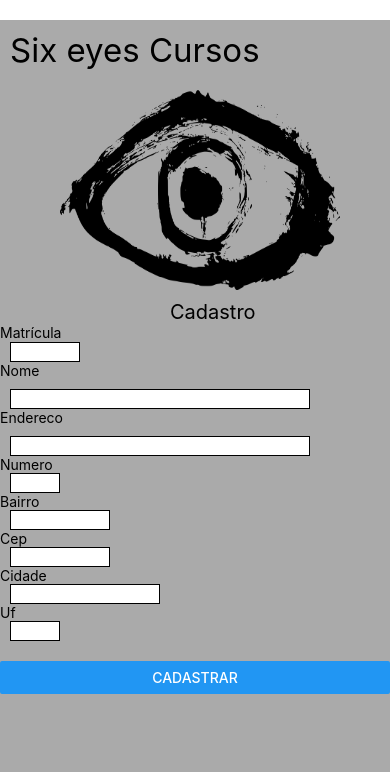
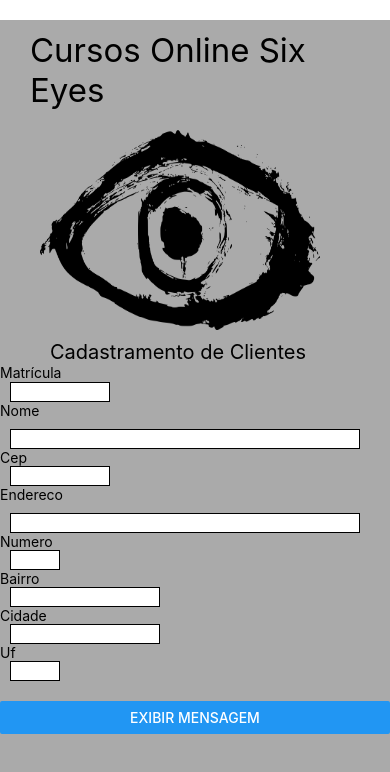
Before and after one commit to Rodrigoleiroz/exe_aula1_android, a React Native app in the folder app_aula1/: screen / in a window 390 px wide. Shown: the top 772 px of the page. Built offline with nearby package versions, Linux system fonts and the light colour scheme.

Commit message:
change name and alert

```diff
--- a/app_aula1/App.js
+++ b/app_aula1/App.js
@@ -1,24 +1,28 @@
 import { StatusBar } from 'expo-status-bar';
 import React, { useState } from 'react';
-import { StyleSheet, Text, View, TextInput, Image, ScrollView, Button, Alert } from 'react-native';
+import { StyleSheet, Text, View, TextInput, Image, ScrollView, Button } from 'react-native';
 
 
 export default function App() {
   const [matricula, setMatricula] = useState('');
+  const matInteiro = () => {
+    setMatricula(parseInt(matricula))
+  }
   const [nome, setNome] = useState('');
+  const [cep, setCep] = useState('');
   const [endereco, setEndereco] = useState('');
   const [numero, setNumero] = useState('');
   const [bairro, setBairro] = useState('');
-  const [cep, setCep] = useState('');
   const [cidade, setCidade] = useState('');
   const [uf, setUf] = useState('');
-  const CadastroClick = () => {
-    Alert.alert('Seu cadastro foi realizado com sucesso!');
+
+  const showAlert = () => {
+    window.alert('Seu cadastro foi realizado com sucesso!');
   };
 
   return (
     <View style={styles.container}>
-      <Text style={styles.display}>Six eyes Cursos</Text>
+      <Text style={styles.display}>Cursos Online Six Eyes</Text>
 
       <Image
         style={styles.imagem}
@@ -26,13 +30,14 @@ export default function App() {
         source={require('./images/grunge-eye-3.png')}
       />
 
-      <Text style={styles.display1}>Cadastro</Text>
+      <Text style={styles.display1}>Cadastramento de Clientes</Text>
 
       <Text style={styles.display2}>Matrícula </Text>
       <TextInput
         style={styles.matricula}
         value={matricula}
         onChangeText={(texto) => setMatricula(texto)}
+        keyboardType="numeric"
       />
 
       <Text style={styles.display3}>Nome</Text>
@@ -41,33 +46,34 @@ export default function App() {
         value={nome}
         onChangeText={(texto) => setNome(texto)}
       />
+      <Text style={styles.display4}>Cep </Text>
+      <TextInput
+        style={styles.cep}
+        value={cep}
+        onChangeText={(texto) => setCep(texto)}
+        keyboardType="numeric"
+      />
 
-      <Text style={styles.display4}>Endereco</Text>
+      <Text style={styles.display5}>Endereco</Text>
       <TextInput
         style={styles.endereco}
         value={endereco}
         onChangeText={(texto) => setEndereco(texto)}
       />
 
-      <Text style={styles.display5}>Numero </Text>
+      <Text style={styles.display6}>Numero </Text>
       <TextInput
         style={styles.numero}
         value={numero}
         onChangeText={(texto) => setNumero(texto)}
+        keyboardType="numeric"
       />
 
-      <Text style={styles.display6}>Bairro </Text>
+      <Text style={styles.display7}>Bairro </Text>
       <TextInput
         style={styles.bairro}
         value={bairro}
         onChangeText={(texto) => setBairro(texto)}
-      />
-
-      <Text style={styles.display7}>Cep </Text>
-      <TextInput
-        style={styles.cep}
-        value={cep}
-        onChangeText={(texto) => setCep(texto)}
       />
 
       <Text style={styles.display8}>Cidade </Text>
@@ -84,7 +90,9 @@ export default function App() {
         onChangeText={(texto) => setUf(texto)}
       />
 
-      <Button title="Cadastrar" onPress={CadastroClick}
+      <Button
+        title="EXIBIR MENSAGEM"
+        onPress={showAlert}
       />
 
       <ScrollView style={styles.scrollView}>
@@ -105,16 +113,16 @@ const styles = StyleSheet.create({
   },
   display: {
     margin: 10,
-    marginLeft: 10,
+    marginLeft: 30,
     fontSize: 33,
   },
   display1: {
-    marginLeft: 170,
+    marginLeft: 50,
     fontSize: 20,
   },
   matricula: {
     marginTop: 1,
-    width: 70,
+    width: 100,
     height: 20,
     backgroundColor: '#FFF',
     borderWidth: 1,
@@ -124,16 +132,24 @@ const styles = StyleSheet.create({
   nome: {
     backgroundColor: '#FFF',
     borderWidth: 1,
-    width: 300,
+    width: 350,
     height: 20,
     marginLeft: 10,
     marginTop: 10,
     padding: 2,
   },
+  cep: {
+    backgroundColor: '#FFF',
+    borderWidth: 1,
+    width: 100,
+    height: 20,
+    marginLeft: 10,
+    padding: 2,
+  },
   endereco: {
     backgroundColor: '#FFF',
     borderWidth: 1,
-    width: 300,
+    width: 350,
     height: 20,
     marginLeft: 10,
     marginTop: 10,
@@ -150,19 +166,12 @@ const styles = StyleSheet.create({
   bairro: {
     backgroundColor: '#FFF',
     borderWidth: 1,
-    width: 100,
+    width: 150,
     height: 20,
     marginLeft: 10,
     padding: 2,
   },
-  cep: {
-    backgroundColor: '#FFF',
-    borderWidth: 1,
-    width: 100,
-    height: 20,
-    marginLeft: 10,
-    padding: 2,
-  },
+
   cidade: {
     backgroundColor: '#FFF',
     borderWidth: 1,
@@ -183,7 +192,7 @@ const styles = StyleSheet.create({
   imagem: {
     width: 280,
     height: 200,
-    marginLeft: 60,
+    marginLeft: 40,
     marginTop: 10,
     marginBottom: 10,
   },
```
